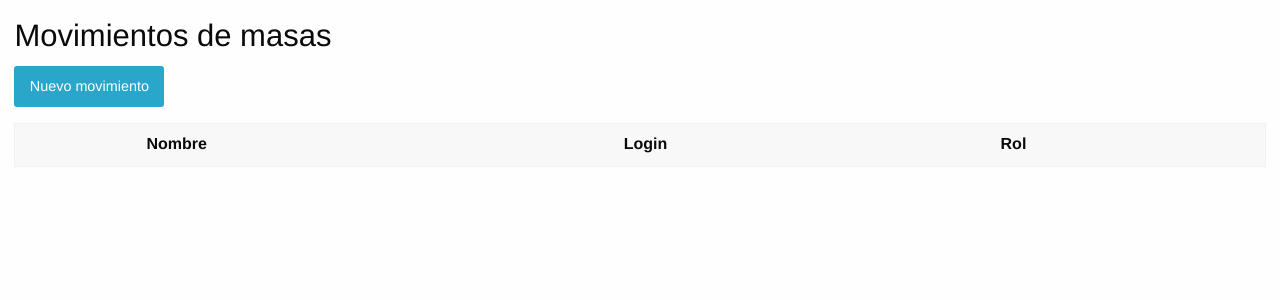
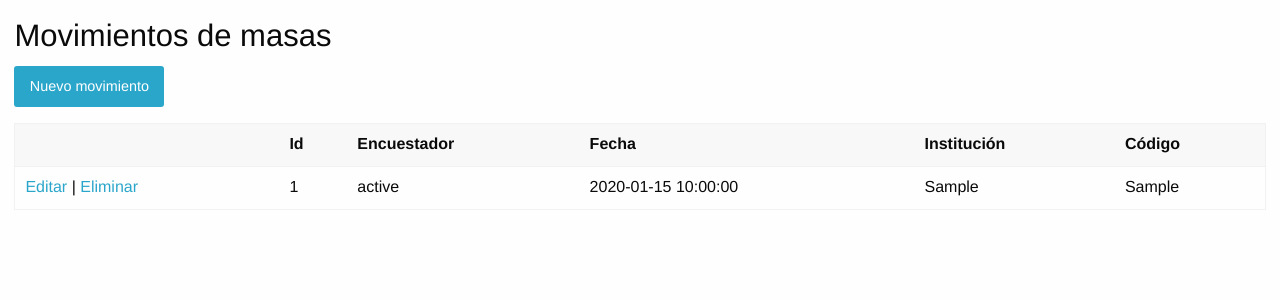
Before and after one commit to spvelez/Movimientos-masa, a Flask app: page /movimientos in a window 1280 px wide. Shown: the part 56-356 px from the top of the page. Run offline with Flask 2, Linux system fonts and the light colour scheme; tables that the repository leaves empty hold one stand-in row (values such as "Sample post"); lists and menus that the app fills with data are empty; some libraries are stand-ins or nearby versions.

Commit message:
Correcciones vistas

```diff
--- a/masas/templates/movimientos/danos.html
+++ b/masas/templates/movimientos/danos.html
@@ -66,7 +66,10 @@
         <tbody>
             {% for detalle in form.dano.detalles %}
                 <tr>
-                    <td><a href="#" class="remove-row">Quitar</a></td>
+                    <td>
+                        <a href="#" class="remove-row">Quitar</a>
+                        {{ detalle['id'] }}
+                    </td>
                     {% for item in detalle.origen %}
                         <td>{{ item }}</td>
                     {% endfor %}
--- a/masas/templates/movimientos/index.html
+++ b/masas/templates/movimientos/index.html
@@ -8,13 +8,27 @@
         <thead>
             <tr>
                 <th></th>
-                <th>Nombre</th>
-                <th>Login</th>
-                <th>Rol</th>
+                <th>Id</th>
+                <th>Encuestador</th>
+                <th>Fecha</th>
+                <th>Institución</th>
+                <th>Código</th>
             </tr>
         </thead>
         <tbody>
-
+            {% for mov in movimientos %}
+                <tr>
+                    <td>
+                        <a href="{{ url_for('.edit', id=mov.id)}}">Editar</a> |
+                        <a href="{{ url_for('.delete', id=mov.id)}}" class="delete-confirm">Eliminar</a>
+                    </td>
+                    <td>{{ mov.id }}</td>
+                    <td>{{ mov.encuestador }}</td>
+                    <td>{{ mov.fecha }}</td>
+                    <td>{{ mov.institucion }}</td>
+                    <td>{{ mov.codigo }}</td>
+                </tr>
+            {% endfor %}
         </tbody>
     </table>
 
--- a/masas/templates/movimientos/litologia.html
+++ b/masas/templates/movimientos/litologia.html
@@ -43,7 +43,10 @@
             {% for detalle in form.litologia.detalles %}
                 <tr>
                     <td><a href="#" class="remove-row">Quitar</a></td>
-                    <td>{{ detalle.estructura }}</td>
+                    <td>
+                        {{ detalle['id'] }}
+                        {{ detalle.estructura }}
+                    </td>
                     <td>{{ detalle.dir_buzamiento }}</td>
                     <td>{{ detalle.buzamiento }}</td>
                     {% for item in detalle.espaciamiento %}
--- a/masas/templates/movimientos/morfometria.html
+++ b/masas/templates/movimientos/morfometria.html
@@ -1,3 +1,5 @@
+{{ form.morfometria['id'] }}
+
 <div class="grid-x">
     <div class="large-4 small-12">
         <h6>General</h6>
```
Also changed, not shown: masas/templates/users/form.html (+9 -0 lines).
